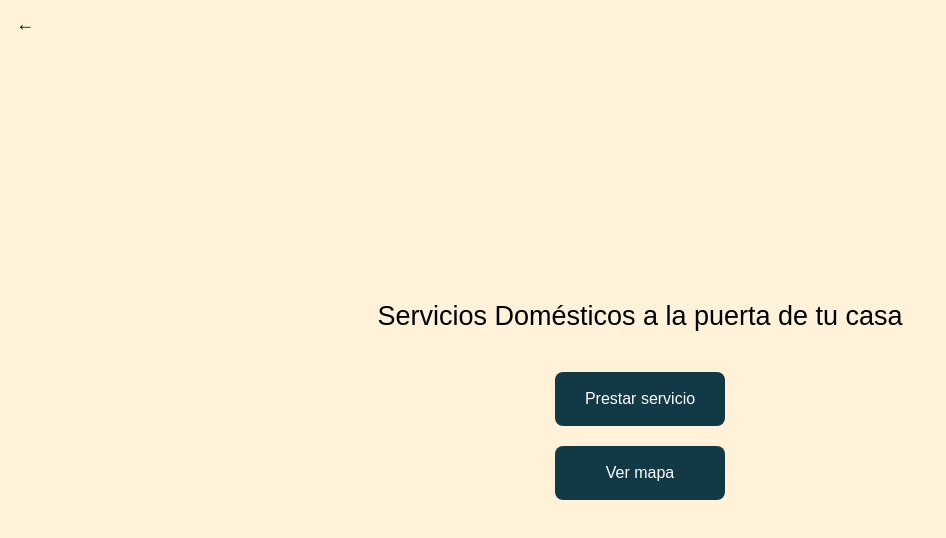
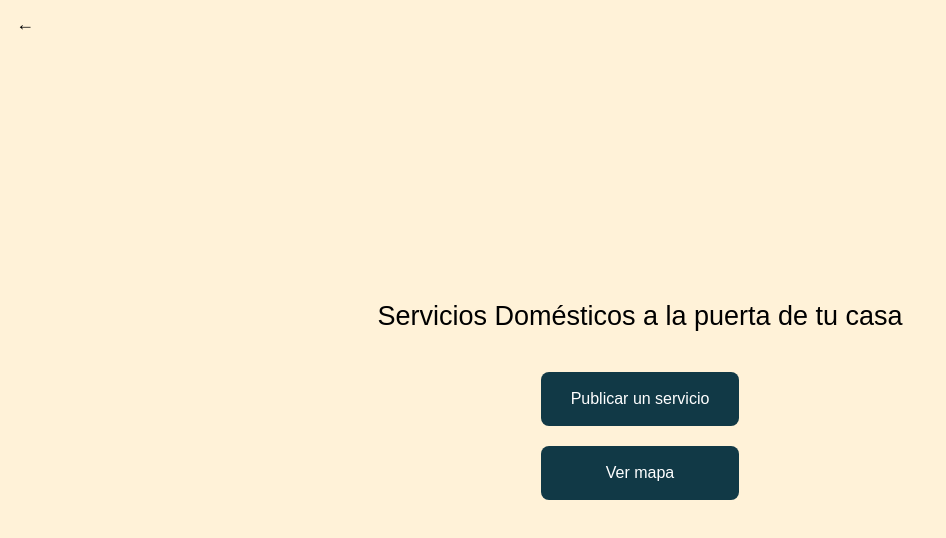
Before and after one commit to SebaArrieta/inf322_PROYECTO, a React (Create React App) app in the folder client/: page /ofrecer in a window 1280 px wide. Shown: the top 538 px of the page, without its empty margins (0-946 px from the left). Built offline with nearby package versions, Linux system fonts and the light colour scheme.

Commit message:
commit cambio de texto en el boton

```diff
--- a/client/src/components/Start-Ofrecer.js
+++ b/client/src/components/Start-Ofrecer.js
@@ -9,7 +9,7 @@
       <button className="back-button" onClick={() => navigate('/')}>←</button>
       <h1>Servicios Domésticos a la puerta de tu casa</h1>
       <div className="button-container">
-        <button className="btn" onClick={() => navigate ('/ServiceForm')}>Prestar servicio</button>
+        <button className="btn" onClick={() => navigate ('/ServiceForm')}>Publicar un servicio</button>
         <button className="btn"onClick={() => navigate ('/mapa')}>Ver mapa</button>
       </div>
     </div>
```
